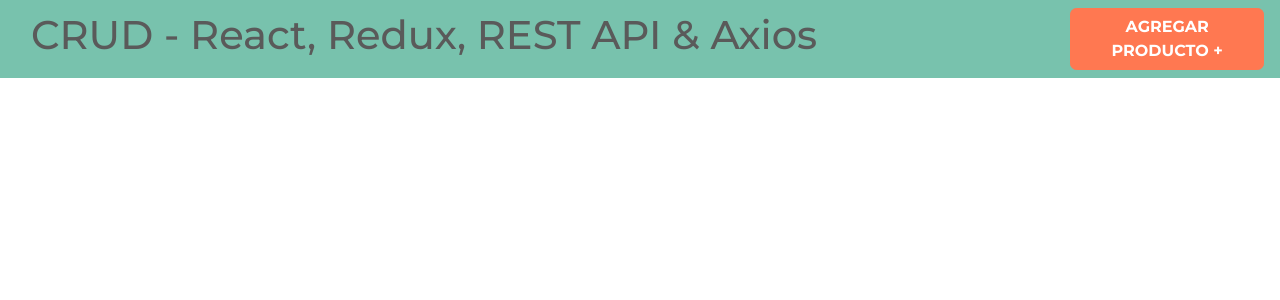
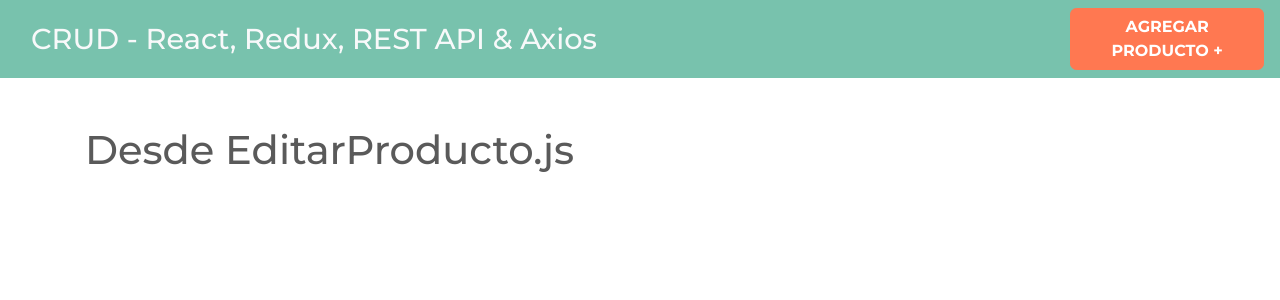
Before and after one commit to codigoconjuan/react_reduxcrud, a React (Create React App) app: page /productos/editar/1 in a window 1280 px wide. Shown: the top 300 px of the page. Built offline with nearby package versions, Linux system fonts and the light colour scheme.

Commit message:
agregando el routing

```diff
--- a/package.json
+++ b/package.json
@@ -8,6 +8,7 @@
     "@testing-library/user-event": "^7.1.2",
     "react": "^16.12.0",
     "react-dom": "^16.12.0",
+    "react-router-dom": "^5.1.2",
     "react-scripts": "3.3.0"
   },
   "scripts": {
--- a/src/App.js
+++ b/src/App.js
@@ -1,11 +1,24 @@
-import React, { Fragment } from 'react';
+import React from 'react';
 import Header from './components/Header';
+import Productos from './components/Productos';
+import NuevoProducto from './components/NuevoProducto';
+import EditarProducto from './components/EditarProducto';
+
+import { BrowserRouter as Router, Route, Switch } from 'react-router-dom';
 
 function App() {
   return (
-    <Fragment>
+    <Router>
           <Header />
-    </Fragment>
+
+          <div className="container mt-5">
+              <Switch>
+                  <Route exact path="/" component={Productos} />
+                  <Route exact path="/productos/nuevo" component={NuevoProducto} />
+                  <Route exact path="/productos/editar/:id" component={EditarProducto} />
+              </Switch>
+          </div>
+    </Router>
   );
 }
 
--- /dev/null
+++ b/src/components/EditarProducto.js
@@ -0,0 +1,9 @@
+import React from 'react';
+
+const EditarProducto = () => {
+    return (
+        <h1>Desde EditarProducto.js</h1>
+     );
+}
+
+export default EditarProducto;
--- a/src/components/Header.js
+++ b/src/components/Header.js
@@ -1,15 +1,20 @@
 import React from 'react';
+import { Link } from 'react-router-dom';
 
 const Header = () => {
     return (
         <nav className="navbar navbar-expand-lg navbar-dark bg-primary justify-content-between">
             <div className="container">
-                <h1> CRUD - React, Redux, REST API & Axios </h1>
+                <h1>
+                    <Link to={'/'} className="text-light">
+                        CRUD - React, Redux, REST API & Axios
+                    </Link>
+                </h1>
             </div>
 
-            <a href="/productos/nuevo"
+            <Link to={"/productos/nuevo"}
                 className="btn btn-danger nuevo-post d-block d-md-inline-block"
-            >Agregar Producto &#43;</a>
+            >Agregar Producto &#43;</Link>
         </nav>
      );
 }
--- /dev/null
+++ b/src/components/NuevoProducto.js
@@ -0,0 +1,9 @@
+import React from 'react';
+
+const NuevoProductos = () => {
+    return (
+        <h1>Desde NuevoProducto.js</h1>
+     );
+}
+
+export default NuevoProductos;
--- /dev/null
+++ b/src/components/Productos.js
@@ -0,0 +1,9 @@
+import React from 'react';
+
+const Productos = () => {
+    return (
+        <h1>Desde Productos.js</h1>
+     );
+}
+
+export default Productos;
```
Also changed, not shown: 1 other file (tests, documents, lock files or other folders).
